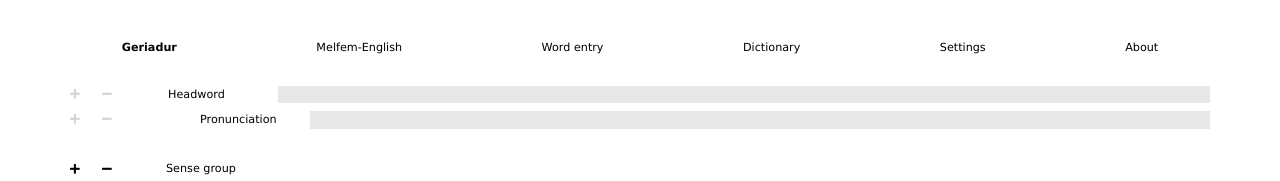
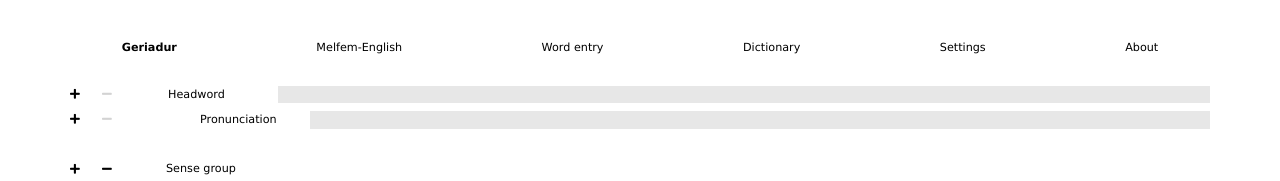
Before and after one commit to jsrgev/dictionary, a React (Create React App) app: page / in a window 1280 px wide. Shown: the top 181 px of the page. Built offline with nearby package versions, Linux system fonts and the light colour scheme.

Commit message:
bug fixes, added popup menu for morphs

```diff
--- a/src/components/Definition.js
+++ b/src/components/Definition.js
@@ -14,8 +14,6 @@ const Definition = props => {
         if (value !== undefined) {
             let entryCopy = clone(appState.entry);
             let entryCopyPath = _.get(entryCopy, pathFrag);
-            // console.log(entryCopyPath)
-            // return;
             entryCopyPath[thisIndex][field] = value;
             setAppState({entry:entryCopy});
         }
@@ -27,16 +25,13 @@ const Definition = props => {
         let entryCopy = clone(appState.entry);
         let entryCopyPath = _.get(entryCopy, pathFrag)
         if (path.length === 1) {
-            entryCopyPath = [clone(definitionDefault)];
+            entryCopyPath.splice(0, 1, clone(definitionDefault));
         } else {
             entryCopyPath.splice(thisIndex, 1);
         }
         setAppState({entry: entryCopy});
     };
 
-
-
-    // console.log(thisIndex)
 
     return (
         <>
--- a/src/components/Morph.js
+++ b/src/components/Morph.js
@@ -1,6 +1,8 @@
 import Pronunciation from './Pronunciation';
+import AddPopup from './AddPopup';
 import {clone, getIndent, handleInputBlur} from '../utils.js';
 import {orthForm} from '../defaults.js';
+import {useState} from 'react';
 import _ from "lodash";
 
 const Morph = props => {
@@ -10,6 +12,8 @@ const Morph = props => {
 
     let pathFrag = stringPath + "";
     const path = _.get(appState, "entry." + pathFrag);
+
+    const [addPopupVisible, setAddPopupVisible] = useState(false);
 
 
     const handleChange = value => {
@@ -47,14 +51,33 @@ const Morph = props => {
         setAppState({entry: entryCopy});
     };
 
+    const closePopup = () => {
+        setAddPopupVisible(false)
+        window.removeEventListener("click", closePopup);
+    }
+
+    const setAddPopupVisibleHandler = () => {
+        setAddPopupVisible(!addPopupVisible);
+        setTimeout(() => {
+            window.addEventListener("click", closePopup);
+        }, 100)
+    }
+
+    const popupItems = [
+        ["Alternate form", addMorph],
+    ]
+
     let stringPathA = `${stringPath}[${thisIndex}]`;
 
     return (
         <>
             <div className="row-controls">
-            <i className={`fas fa-plus${path[thisIndex].targetLang.trim() === "" ? " disabled" : ""}`} onClick={e => addMorph(e, thisIndex)}></i>
-             <i className={`fas fa-minus${appState.entry.primary.length === 1 && path[thisIndex].targetLang.trim() === "" ? " disabled" : ""}`} onClick={deleteMorph}></i>
-
+                <AddPopup popupItems={popupItems} visible={addPopupVisible} setAddPopupVisible={setAddPopupVisible} />
+                <i className="fas fa-plus"
+                // onClick={e => addMorph(e, thisIndex)}
+                onClick={setAddPopupVisibleHandler}
+                ></i>
+                <i className={`fas fa-minus${path.length === 1 && path[thisIndex].targetLang.trim() === "" ? " disabled" : ""}`} onClick={deleteMorph}></i>
             </div>
             <div className="row-content" style={getIndent(prevIndentLevel)}>
                 <label forhtml={`targetLang-${thisIndex}`} >{thisIndex===0 ? labels[0] : labels[1]}</label>
@@ -66,7 +89,7 @@ const Morph = props => {
             </div>
             <div className="row">
                 {path[thisIndex].pronunciations.map((a,i) => (
-                    <Pronunciation appState={appState} setAppState={setAppState} key={i} pronunciationIndex={i} prevIndentLevel={prevIndentLevel+1} stringPath={stringPathA}
+                    <Pronunciation appState={appState} setAppState={setAppState} key={i} thisIndex={i} prevIndentLevel={prevIndentLevel+1} stringPath={stringPathA}
                     />
                 ))}
             </div>
--- a/src/components/Primary.js
+++ b/src/components/Primary.js
@@ -12,7 +12,6 @@ const Primary = props => {
     let stringPath = "primary"
     let pathFrag = stringPath + "";
     const path = _.get(appState, "entry." + pathFrag);
-
 
     const pronunciationDefault =  {
             pronunciation: "",
@@ -30,6 +29,7 @@ const Primary = props => {
         morphDefault: JSON.stringify(morphDefault)
     });
 
+
     return (
         <>
             {/* <div className="bar-primary" onClick={()=>setPrimaryShown(!primaryShown)}>Basic Form <i className={primaryShown ? "fas fa-chevron-up" : "fas fa-chevron-down"}></i></div> */}
--- a/src/components/Pronunciation.js
+++ b/src/components/Pronunciation.js
@@ -4,7 +4,7 @@ import _ from "lodash";
 
 const Pronunciation = (props) => {
 
-    const {appState, setAppState, pronunciationIndex, prevIndentLevel, stringPath} = props;
+    const {appState, setAppState, thisIndex, prevIndentLevel, stringPath} = props;
     // const path = appState.entry.primary[morphIndex].pronunciations;
 
     let pathFrag = stringPath + ".pronunciations";
@@ -15,7 +15,7 @@ const Pronunciation = (props) => {
         if (value !== undefined) {
             let entryCopy = clone(appState.entry);
             let entryCopyPath = _.get(entryCopy, pathFrag)
-            entryCopyPath[pronunciationIndex].pronunciation = value;
+            entryCopyPath[thisIndex].pronunciation = value;
             setAppState({entry:entryCopy});
         }
     }
@@ -27,7 +27,7 @@ const Pronunciation = (props) => {
         }
         let entryCopy = clone(appState.entry);
         let entryCopyPath = _.get(entryCopy, pathFrag)
-        entryCopyPath.splice(pronunciationIndex+1, 0, clone(pronunciationDefault));
+        entryCopyPath.splice(thisIndex+1, 0, clone(pronunciationDefault));
         setAppState({entry: entryCopy});
     };
 
@@ -42,23 +42,26 @@ const Pronunciation = (props) => {
             // console.log(entryCopyPath)
             entryCopyPath.splice(0, 1, clone(pronunciationDefault));
         } else {
-            entryCopyPath.splice(pronunciationIndex, 1);
+            entryCopyPath.splice(thisIndex, 1);
         }
         console.log(entryCopyPath)
         console.log(entryCopy)
         setAppState({entry: entryCopy});
     };
 
+    console.log(path.length);
+    console.log(path[thisIndex])
+
     return (
         <>
             <div className="row-controls">
-                <i className={`fas fa-plus${path[pronunciationIndex].pronunciation.trim() === "" ? " disabled" : ""}`} onClick={addPronunciation}></i>
-                <i className={`fas fa-minus${path.length === 1 && path[pronunciationIndex].pronunciation.trim() === "" ? " disabled" : ""}`} onClick={deletePronunciation}></i>
+                <i className="fas fa-plus" onClick={addPronunciation}></i>
+                <i className={`fas fa-minus${path.length === 1 && path[thisIndex].pronunciation.trim() === "" ? " disabled" : ""}`} onClick={deletePronunciation}></i>
             </div>
             <div className="row-content" style={getIndent(prevIndentLevel)}>
-                <label>Pronunciation{path.length>1 && ` ${pronunciationIndex+1}`}</label>
+                <label>Pronunciation{path.length>1 && ` ${thisIndex+1}`}</label>
                 <input type="text"
-                value={path[pronunciationIndex].pronunciation}
+                value={path[thisIndex].pronunciation}
                 onChange={e => handleChange(e.target.value, "pronunciation")}
                 onBlur={e => handleChange(handleInputBlur(e), "pronunciation")}
                 />
@@ -68,9 +71,9 @@ const Pronunciation = (props) => {
             {/* <div className="row">
                 <div className="row-controls"></div>
                 <div className="row-content" style={getIndent(prevIndentLevel+1)} >
-                    <label forhtml={`morph-${morphIndex}-pronunciation-${pronunciationIndex}-note`}>Note</label>
-                    <input id={`morph-${morphIndex}-pronunciation-${pronunciationIndex}-note`} type="text"
-                    value={path[pronunciationIndex].note}
+                    <label forhtml={`morph-${morphIndex}-pronunciation-${thisIndex}-note`}>Note</label>
+                    <input id={`morph-${morphIndex}-pronunciation-${thisIndex}-note`} type="text"
+                    value={path[thisIndex].note}
                     onChange={e => handleChange(e.target.value, "note")}
                     onBlur={e => handleChange(handleInputBlur(e), "note")}
                     />
```
